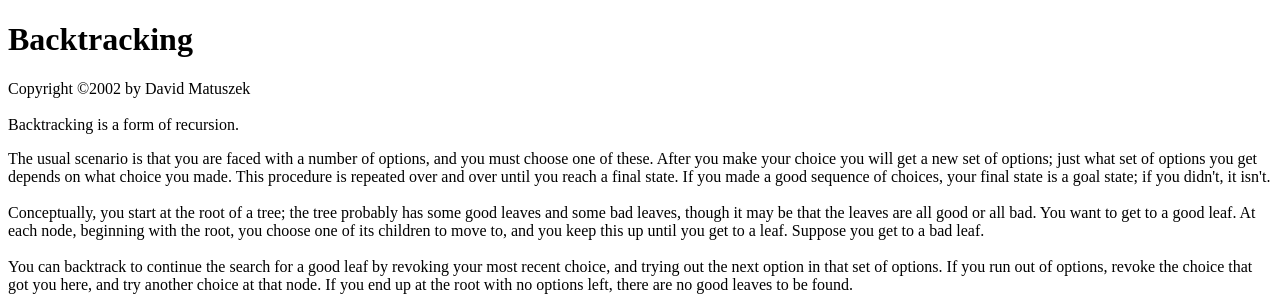
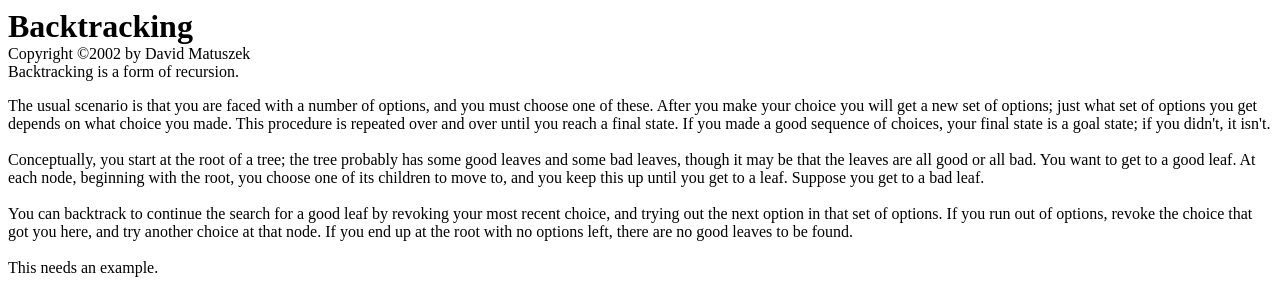
Before and after one commit to Manoj-kumar-surabhi/BackTracking, a plain HTML site: page Backtracking.html in a window 1280 px wide. Shown: the top 305 px of the page. Drawn offline with Linux system fonts and the light colour scheme.

Commit message:
Update Backtracking.html

```diff
--- a/Backtracking.html
+++ b/Backtracking.html
@@ -18,8 +18,8 @@
 
 </head>
 <body>
-   <h1> Backtracking</h1>
-Copyright ©2002 by David Matuszek <br>
+   <b><font size="+3">Backtracking</font></b><br />
+Copyright ©2002 by David Matuszek
 <br>
 Backtracking is a form of recursion. <br>
 
```
